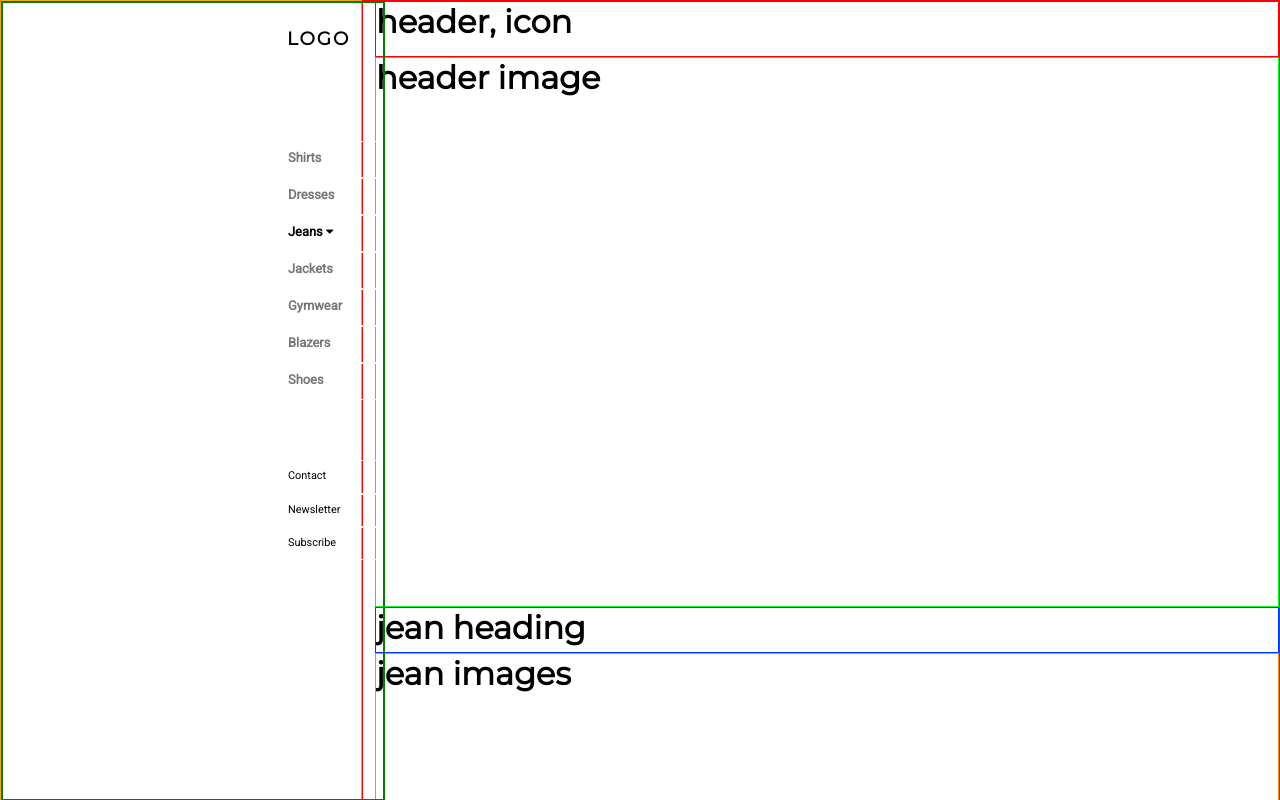
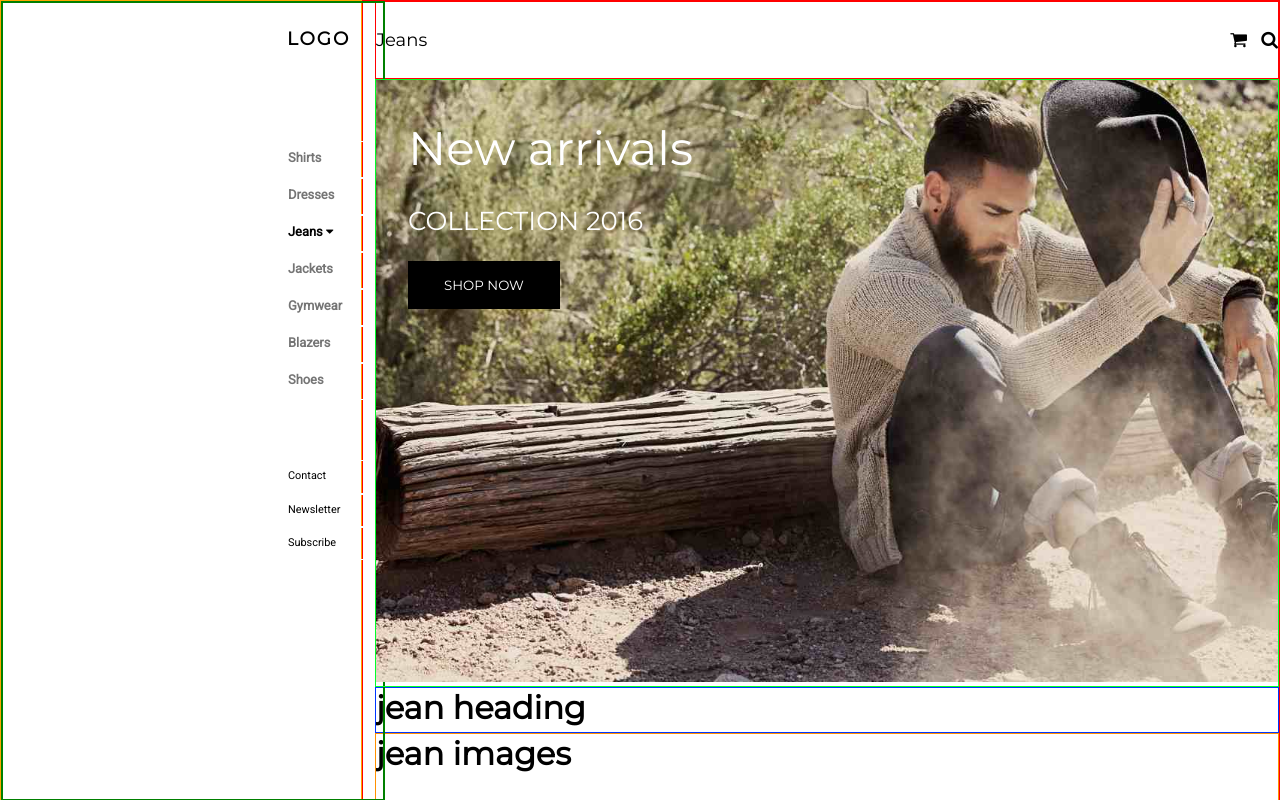
Before and after one commit to samuelmbaya/ClothingStore, a plain HTML site: page index.html in a window 1280 px wide. Shown: the top 800 px of the page. Drawn offline with Linux system fonts and the light colour scheme.

Commit message:
finished header

```diff
--- a/index.html
+++ b/index.html
@@ -55,12 +55,22 @@
         <div id="banner">
 
             <div class="header">
-                <h1>header, icon</h1>
+                <h1 id="main-heading">Jeans</h1>
+                <p id="header-icons"><i class="fa fa-shopping-cart"></i> <i class="fa fa-search"></i></p>
             </div>
 
             <div class="headerimg">
+                <div id="img-headings">
+                    <h2>New arrivals</h2>
+                    <h3>COLLECTION 2016</h3>
+                    <button>SHOP NOW</button>
 
-                <h1>header image</h1>
+
+                </div>
+
+
+               <img src="images/jeans.jpg">
+
             </div>
 
             <div class="jeanheader">
@@ -76,7 +86,11 @@
             </div>
 
             <div class="footerpt1">
-                <h1>footer pt1</h1>
+
+               <div id="contact"></div>
+               <div id="about"></div>
+               <div id="store"></div>
+
 
             </div>
 
--- a/style.css
+++ b/style.css
@@ -128,16 +128,71 @@
 .header{
     border: 1px solid red;
     width: 113vh;
-    height: 7vh;
+    height: 9.8vh;
+
 
     display: flex;
+    align-items: center;
     justify-content: space-between;
+}
+
+#main-heading{
+    font-size: 18px;
+    font-weight: lighter ;
+
+}
+
+#header-icons i {
+    font-size: 18px;
+    padding-left: 10px;
+
 }
 
 .headerimg{
     border: 1px solid rgb(0, 255, 42);
     width: 113vh;
-    height: 550px;
+    height: auto;
+    position: relative;
+}
+
+.headerimg img{
+    width: 100% ;
+
+}
+
+#img-headings{
+    position: absolute;
+    color: white ;
+    Padding: 5vh 0 0 4vh ;
+
+}
+
+#img-headings h2 {
+   font-size: 47px ;
+   font-weight: lighter;
+
+
+}
+
+#img-headings h3 {
+    font-size: 26px ;
+    font-weight: lighter;
+    padding-top: 3.5vh;
+}
+
+#img-headings button {
+    background-color: black;
+    color: white ;
+    margin-top: 3vh;
+    border:none ;
+    height: 6vh ;
+    width: 19vh ;
+}
+
+#img-headings button:hover {
+    color: black ;
+    background-color: #ccc;
+    cursor: grab ;
 }
 
 .jeanheader{
@@ -163,9 +218,17 @@
 .footerpt1{
     border: 1px solid rgb(95, 95, 95);
     width: 113vh;
-    height: 405px;
+    height: 55vh;
+
+    background-color: #f1f1f1;
+    display:flex ;
+
 }
-
+.footerpt1 div {
+    border: 2px solid orchid ;
+    width: 35% ;
+    height: 100% ;
+}
 .footerpt2{
     border: 1px solid rgb(229, 255, 0);
     width: 113vh;
```
